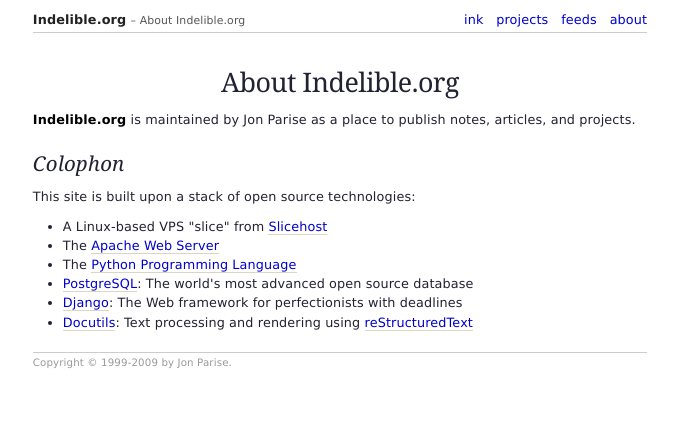
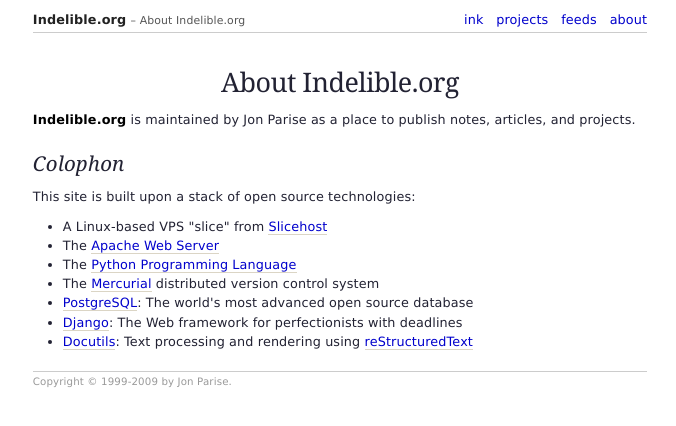
Before and after one commit to jparise/indelible-django, a Django app: template templates/about.html in a window 1280 px wide. Shown: the top 426 px of the page, without its empty margins (300-976 px from the left). Run offline with Django 3.2, Linux system fonts and the light colour scheme; the template is opened without the code that fills it, so the values that code supplies are empty.

Commit message:
Mention Mercurial.

```diff
--- a/templates/about.html
+++ b/templates/about.html
@@ -18,6 +18,7 @@ This site is built upon a stack of open source technologies:
 <li>A Linux-based VPS "slice" from <a href="http://www.slicehost.com/">Slicehost</a></li>
 <li>The <a href="http://httpd.apache.org/">Apache Web Server</a></li>
 <li>The <a href="http://www.python.org/">Python Programming Language</a></li>
+<li>The <a href="http://www.selenic.com/mercurial/">Mercurial</a> distributed version control system</li>
 <li><a href="http://www.postgresql.org/">PostgreSQL</a>: The world's most advanced open source database</li>
 <li><a href="http://www.djangoprogect.com/">Django</a>: The Web framework for perfectionists with deadlines</li>
 <li><a href="http://docutils.sourceforge.net/">Docutils</a>: Text processing and rendering using <a href="http://docutils.sourceforge.net/rst.html">reStructuredText</a></li>
```
